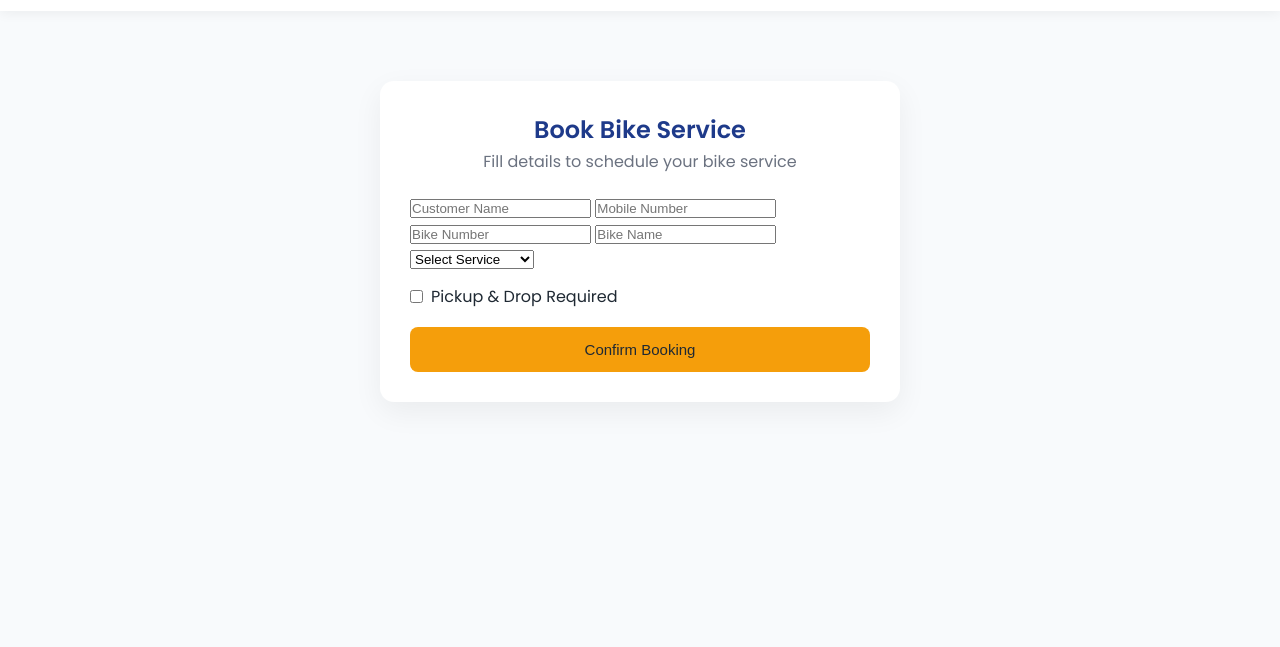
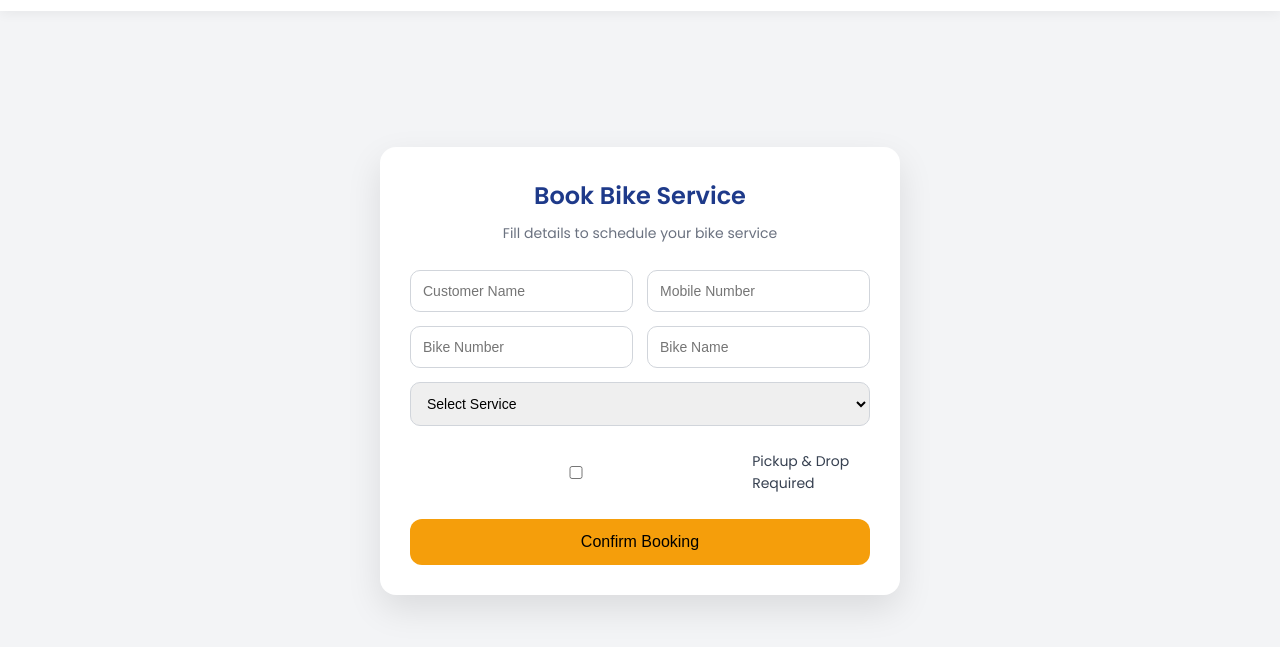
Before and after one commit to ghmaaz/national-auto-garage-frontend, a plain HTML site: page booking.html in a window 1280 px wide. Shown: the part 49-696 px from the top of the page. Drawn offline with Linux system fonts and the light colour scheme; sample sign-in values are in the browser's storage.

Commit message:
Update booking.html

```diff
--- a/booking.html
+++ b/booking.html
@@ -2,70 +2,167 @@
 <html lang="en">
 <head>
   <meta charset="UTF-8">
-  <title>Book Service – National Auto Garage</title>
+  <title>Book Service | National Auto Garage</title>
   <meta name="viewport" content="width=device-width, initial-scale=1.0">
 
+  <!-- MAIN CSS -->
   <link rel="stylesheet" href="css/style.css">
   <link rel="stylesheet"
         href="https://cdnjs.cloudflare.com/ajax/libs/font-awesome/6.5.0/css/all.min.css">
+
+  <style>
+    body {
+      background: #f3f4f6;
+      font-family: Poppins, sans-serif;
+      margin: 0;
+    }
+
+    .booking-wrapper {
+      min-height: calc(100vh - 80px);
+      display: flex;
+      align-items: center;
+      justify-content: center;
+      padding: 20px;
+    }
+
+    .booking-card {
+      background: #fff;
+      width: 100%;
+      max-width: 520px;
+      padding: 30px;
+      border-radius: 16px;
+      box-shadow: 0 14px 35px rgba(0,0,0,0.1);
+    }
+
+    .booking-card h2 {
+      text-align: center;
+      color: #1e3a8a;
+      margin-bottom: 6px;
+    }
+
+    .booking-card p {
+      text-align: center;
+      color: #6b7280;
+      font-size: 14px;
+      margin-bottom: 26px;
+    }
+
+    .form-grid {
+      display: grid;
+      grid-template-columns: 1fr 1fr;
+      gap: 14px;
+    }
+
+    .form-grid input,
+    .form-grid select {
+      width: 100%;
+      padding: 12px;
+      border-radius: 10px;
+      border: 1px solid #d1d5db;
+      font-size: 14px;
+      box-sizing: border-box;
+    }
+
+    .form-grid input:focus,
+    .form-grid select:focus {
+      outline: none;
+      border-color: #1e3a8a;
+    }
+
+    .full-width {
+      grid-column: 1 / -1;
+    }
+
+    .checkbox-row {
+      display: flex;
+      align-items: center;
+      gap: 10px;
+      margin-top: 10px;
+      font-size: 14px;
+      color: #374151;
+    }
+
+    .confirm-btn {
+      width: 100%;
+      margin-top: 24px;
+      padding: 14px;
+      background: #f59e0b;
+      border: none;
+      border-radius: 12px;
+      font-size: 16px;
+      font-weight: 500;
+      cursor: pointer;
+      color: #000;
+    }
+
+    .confirm-btn:hover {
+      background: #fbbf24;
+    }
+
+    @media (max-width: 520px) {
+      .form-grid {
+        grid-template-columns: 1fr;
+      }
+    }
+  </style>
 </head>
 
 <body>
 
+<!-- 🔹 NAVBAR -->
 <nav class="navbar">
   <div class="container nav-flex">
     <div class="logo">National Auto Garage</div>
     <ul class="nav-links">
       <li><a href="index.html">Home</a></li>
-      <li id="myBookingsLink" style="display:none;"><a href="my-bookings.html">My Bookings</a></li>
+      <li id="myBookingsLink" style="display:none;">
+        <a href="my-bookings.html">My Bookings</a>
+      </li>
       <li id="loginLink"><a href="login.html">Login</a></li>
       <li id="logoutLink" style="display:none;"><a href="#">Logout</a></li>
     </ul>
   </div>
 </nav>
 
-<section>
-  <div class="container">
-    <div class="card" style="max-width:520px;margin:auto;">
-      <h2 style="color:#1e3a8a;text-align:center;">Book Bike Service</h2>
-      <p style="text-align:center;color:#6b7280;margin-bottom:20px;">
-        Fill details to schedule your bike service
-      </p>
+<!-- 🔹 BOOKING -->
+<div class="booking-wrapper">
+  <div class="booking-card">
 
-      <input type="text" id="customerName" placeholder="Customer Name">
-      <input type="tel" id="phone" placeholder="Mobile Number" maxlength="10"
+    <h2>Book Bike Service</h2>
+    <p>Fill details to schedule your bike service</p>
+
+    <div class="form-grid">
+      <input id="customerName" type="text" placeholder="Customer Name">
+      <input id="phone" type="tel" placeholder="Mobile Number"
+             maxlength="10"
              oninput="this.value=this.value.replace(/[^0-9]/g,'')">
-      <input type="text" id="bikeNumber" placeholder="Bike Number">
-      <input type="text" id="bikeName" placeholder="Bike Name">
 
-      <select id="serviceType">
+      <input id="bikeNumber" type="text" placeholder="Bike Number">
+      <input id="bikeName" type="text" placeholder="Bike Name">
+
+      <select id="serviceType" class="full-width">
         <option value="">Select Service</option>
-        <option value="Service">Service</option>
-        <option value="Engine">Engine</option>
+        <option value="Service">General Service</option>
+        <option value="Engine">Engine Repair</option>
         <option value="Service + Engine">Service + Engine</option>
       </select>
 
-      <label style="margin-top:12px;display:flex;gap:8px;">
-        <input type="checkbox" id="pickup"> Pickup & Drop Required
-      </label>
+      <div class="checkbox-row full-width">
+        <input type="checkbox" id="pickup">
+        <label for="pickup">Pickup & Drop Required</label>
+      </div>
+    </div>
 
-      <button class="btn" style="width:100%;margin-top:18px;" onclick="submitBooking()">
-        Confirm Booking
-      </button>
-    </div>
+    <button class="confirm-btn" onclick="submitBooking()">
+      Confirm Booking
+    </button>
+
   </div>
-</section>
+</div>
 
+<!-- 🔹 SCRIPTS -->
 <script src="js/auth.js"></script>
 <script src="js/booking.js"></script>
 
-<script>
-  if (localStorage.getItem("userLoggedIn") !== "true") {
-    localStorage.setItem("redirectAfterLogin","booking.html");
-    alert("Please login to book service");
-    window.location.href = "login.html";
-  }
-</script>
-
 </body>
 </html>
```
